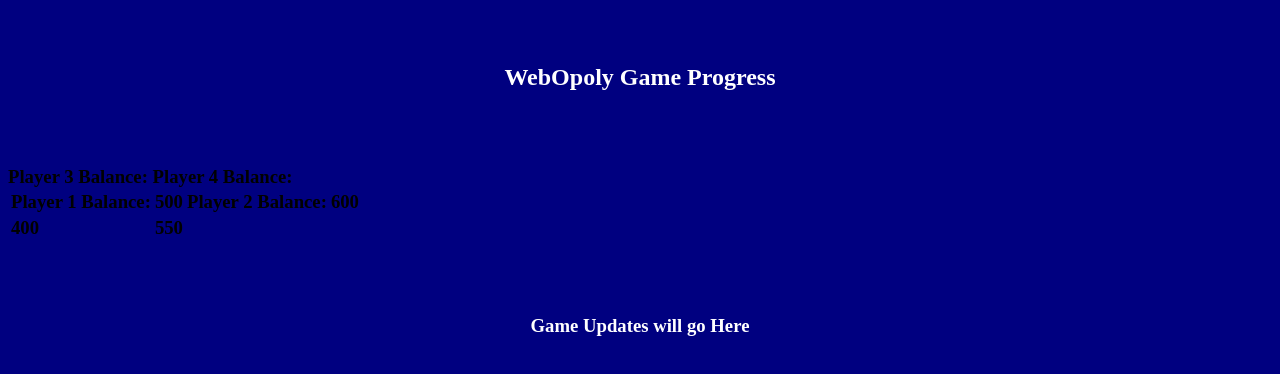
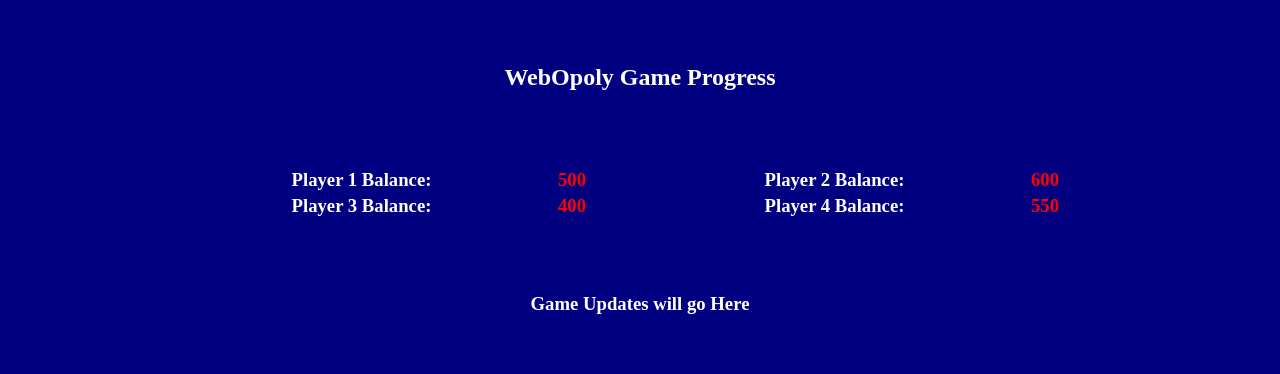
Before and after one commit to drbortel/WebOpolyServlet, a plain HTML site: page WebContent/game.html in a window 1280 px wide. Drawn offline with Linux system fonts and the light colour scheme.

Commit message:
game.html update

```diff
--- a/WebContent/game.html
+++ b/WebContent/game.html
@@ -10,12 +10,15 @@
 WebOpoly Game Progress</h2>
 <BR><BR>
 <h3>
-<TABLE>
-<TR><TD>
-Player 1 Balance: </TD><TD>500</TD><TD>
-Player 2 Balance: </TD><TD>600</TD></TR><TR>
-Player 3 Balance: </TD><TD>400</TD>
-Player 4 Balance: </TD><TD>550</TD></TR>
+<TABLE align=center style="width:75%">
+<TR><TD style="color: white;font-weight: bolder;text-align: center;">
+Player 1 Balance: </TD><TD style="color: red;font-weight: bolder;text-align: left;">500</TD>
+<TD style="color: white;font-weight: bolder;text-align: center;">
+Player 2 Balance: </TD><TD style="color: red;font-weight: bolder;text-align: left;">600</TD></TR><TR>
+<TD style="color: white;font-weight: bolder;text-align: center;">
+Player 3 Balance: </TD><TD style="color: red;font-weight: bolder;text-align: left;">400</TD>
+<TD style="color: white;font-weight: bolder;text-align: center;">
+Player 4 Balance: </TD><TD style="color: red;font-weight: bolder;text-align: left;">550</TD></TR>
 
 </TABLE>
 </h3>
```
